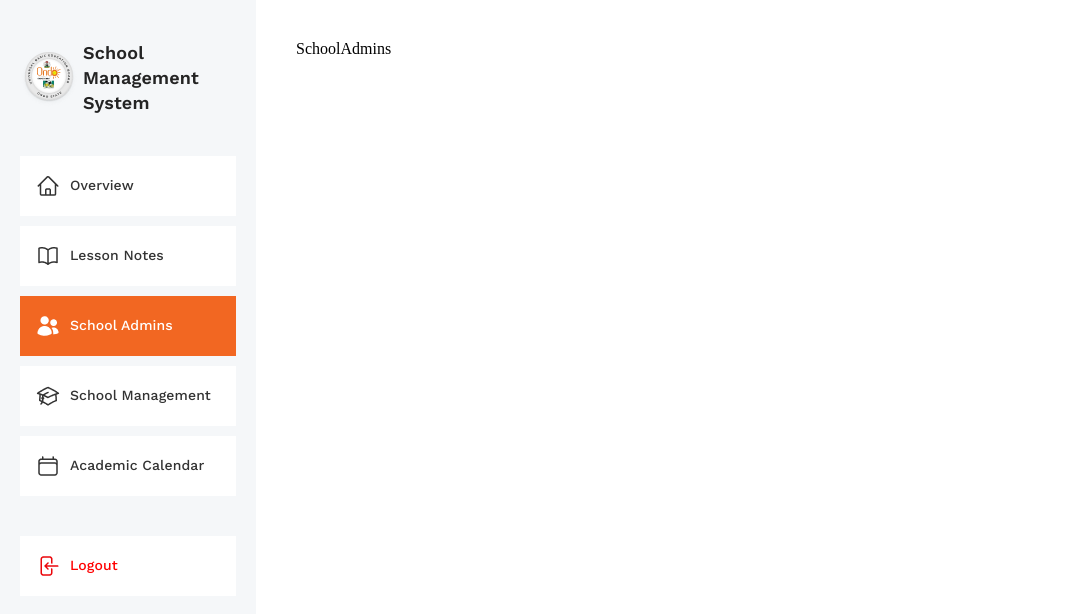
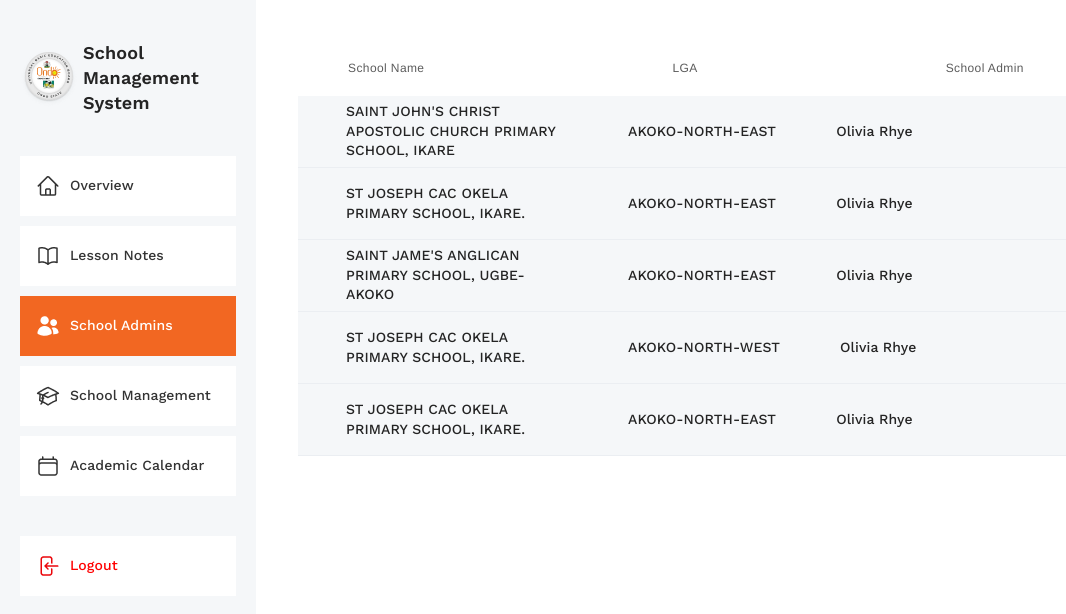
Before and after one commit to Tehub-dev/subeb-frontend, a React (Create React App) app in the folder subeb/: page /school-admin in a window 1280 px wide. Shown: the top 614 px of the page, without its empty margins (0-1066 px from the left). Built offline with nearby package versions, Linux system fonts and the light colour scheme.

Commit message:
table part

```diff
--- a/subeb/package.json
+++ b/subeb/package.json
@@ -9,9 +9,12 @@
     "@testing-library/user-event": "^13.5.0",
     "iconsax-react": "^0.0.8",
     "react": "^18.2.0",
+    "react-data-table-component": "^7.5.4",
     "react-dom": "^18.2.0",
     "react-router-dom": "^6.16.0",
     "react-scripts": "5.0.1",
+    "react-table": "^7.8.0",
+    "styled-components": "^6.1.0",
     "web-vitals": "^2.1.4"
   },
   "scripts": {
--- /dev/null
+++ b/subeb/src/components/table/Table.jsx
@@ -0,0 +1,105 @@
+import React from 'react'
+import './table.css'
+import DataTable from 'react-data-table-component';
+
+function Table() {
+    const columns = [
+        {
+            name: 'School Name',
+            selector: row => row.schoolName
+        },
+        {
+            name: 'LGA',
+            selector: row => row.lga
+        },
+        {
+            name: 'School Admin',
+            selector: row => row.SchoolAdmin
+        }
+    ];
+
+    const data = [
+        {
+            id: 1,
+            schoolName: `SAINT JOHN'S CHRIST APOSTOLIC CHURCH PRIMARY SCHOOL, IKARE`,
+            lga:`AKOKO-NORTH-EAST`,
+            SchoolAdmin:`Olivia Rhye`
+        },
+        {
+            id: 2,
+            schoolName: `ST JOSEPH CAC OKELA PRIMARY SCHOOL, IKARE.`,
+            lga:`AKOKO-NORTH-EAST`,
+            SchoolAdmin:`Olivia Rhye`
+        },
+        {
+            id: 3,
+            schoolName: `SAINT JAME'S ANGLICAN PRIMARY SCHOOL, UGBE- AKOKO`,
+            lga:`AKOKO-NORTH-EAST`,
+            SchoolAdmin:`Olivia Rhye`
+        },
+        {
+            id: 4,
+            schoolName: `ST JOSEPH CAC OKELA PRIMARY SCHOOL, IKARE.`,
+            lga:`AKOKO-NORTH-WEST`,
+            SchoolAdmin:`Olivia Rhye`
+        },
+        {
+            id: 5,
+            schoolName: `ST JOSEPH CAC OKELA PRIMARY SCHOOL, IKARE.`,
+            lga:`AKOKO-NORTH-EAST`,
+            SchoolAdmin:`Olivia Rhye`
+        }
+    ];
+
+    const customStyles = {
+        rows:{
+            style: {
+                color: '#242424',
+                fontFamily: 'Work Sans',
+                fontSize: '14px',
+                fontStyle: 'normal',
+                fontWeight: '500',
+                lineHeight: '140%',
+                letterSpacing: '0.1px',
+                whiteSpace: 'break-spaces'
+            },
+        },
+        headCells: {
+            style: {
+                color: '#5C5C5C',
+                fontFamily: 'Helvetica',
+                fontSize: '12px',
+                fontStyle: 'normal',
+                fontWeight: '400',
+                lineHeight: '140%', /* 16.8px */
+                letterSpacing: '0.4px',
+            },
+        },
+        cells: {
+            style: {
+                display: 'flex',
+                height: '72px',
+                padding: 'var(--16, 16px) var(--24, 24px)',
+                alignItems: 'center',
+                gap: '12px',
+                alignSelf: 'stretch',
+                borderBottom: '#EBEEF2',
+                background: '#F5F7F9',
+            },
+        },
+    };
+
+  return (
+    <div className='table_comp'>
+    <DataTable
+        columns={columns}
+        data={data}
+        pagination
+        customStyles={customStyles}
+    >
+    </DataTable>
+    </div>
+  )
+}
+
+export default Table
--- /dev/null
+++ b/subeb/src/components/table/Table1.jsx
@@ -0,0 +1,91 @@
+import React from 'react'
+import { useTable } from "react-table"
+import './table.css'
+
+function Table1() {
+    const school = [
+        {
+            id: 1,
+            schoolName: `SAINT JOHN'S CHRIST APOSTOLIC CHURCH PRIMARY SCHOOL, IKARE`,
+            lga: `AKOKO-NORTH-EAST`,
+            SchoolAdmin: `Olivia Rhye`
+        },
+        {
+            id: 2,
+            schoolName: `ST JOSEPH CAC OKELA PRIMARY SCHOOL, IKARE.`,
+            lga: `AKOKO-NORTH-EAST`,
+            SchoolAdmin: `Olivia Rhye`
+        },
+        {
+            id: 3,
+            schoolName: `SAINT JAME'S ANGLICAN PRIMARY SCHOOL, UGBE- AKOKO`,
+            lga: `AKOKO-NORTH-EAST`,
+            SchoolAdmin: `Olivia Rhye`
+        },
+        {
+            id: 4,
+            schoolName: `ST JOSEPH CAC OKELA PRIMARY SCHOOL, IKARE.`,
+            lga: `AKOKO-NORTH-WEST`,
+            SchoolAdmin: `Olivia Rhye`
+        },
+        {
+            id: 5,
+            schoolName: `ST JOSEPH CAC OKELA PRIMARY SCHOOL, IKARE.`,
+            lga: `AKOKO-NORTH-EAST`,
+            SchoolAdmin: `Olivia Rhye`
+        }
+    ];
+
+    const data = React.useMemo(() => school, []);
+    const columns = React.useMemo(() => [
+    {
+        Header: "School Name",
+        accessor: "schoolName",
+    },
+    {
+        Header: "LGA",
+        accessor: "lga",
+    },
+    {
+        Header: "School Admin",
+        accessor: "SchoolAdmin",
+    },
+],
+    []
+    );
+
+    const { getTableProps, getTableBodyProps, headerGroups, rows, prepareRow } = useTable({ columns, data });
+    return (
+        <div className='table1'>
+            <table {...getTableProps()}>
+                <thead>
+                    {headerGroups.map((headerGroup) => (
+                        <tr {...headerGroup.getHeaderGroupProps()}>
+                            {headerGroup.headers.map((column) => (
+                                <th {...column.getHeaderProps()}>
+                                    {column.render("Header")}
+                                </th>
+                            ))}
+                        </tr>
+                    ))}
+                </thead>
+                <tbody {...getTableBodyProps()}>
+                    {rows.map((row) =>{
+                       prepareRow(row)
+                       return (
+                        <tr {...row.getRowProps()}>
+                            {row.cells.map((cell) => (
+                                <td {...cell.getCellProps()}>
+                                    {cell.render("Cell")}
+                                </td>
+                            ))}
+                        </tr>
+                       )
+                    })}
+                </tbody>
+            </table>
+        </div>
+    )
+}
+
+export default Table1
--- /dev/null
+++ b/subeb/src/components/table/table.css
@@ -0,0 +1,54 @@
+thead tr {
+    display: flex;
+    height: 44px;
+    padding: 12px var(--24, 24px);
+    align-items: center;
+    gap: 12px;
+    align-self: stretch;
+}
+
+thead tr th {
+    color: var(--color-grey-grey-400, #5C5C5C);
+    padding: 16px 24px;
+    font-family: Helvetica;
+    font-size: 12px;
+    font-style: normal;
+    font-weight: 400;
+    line-height: 140%;
+    /* 16.8px */
+    letter-spacing: 0.4px;
+}
+
+tbody tr {
+    display: flex;
+    height: 72px;
+    padding: var(--16, 16px) var(--24, 24px);
+    align-items: center;
+    gap: 12px;
+    align-self: stretch;
+    border-bottom: 1px solid var(--color-surface-normal-active, #EBEEF2);
+    background: var(--color-surface-white-active, #F5F7F9);
+}
+
+tbody tr td {
+    color: var(--color-grey-grey-700, #242424);
+    max-width: 270px;
+    padding: 16px 24px;
+    font-family: Work Sans;
+    font-size: 14px;
+    font-style: normal;
+    font-weight: 500;
+    line-height: 140%;
+    /* 19.6px */
+    letter-spacing: 0.1px;
+    white-space: break-spaces;
+}
+
+
+
+thead tr {
+    padding: 26px;
+    display: flex;
+    gap: 200px;
+
+}
--- a/subeb/src/pages/app/sms-app/admin/SchoolAdmins.js
+++ b/subeb/src/pages/app/sms-app/admin/SchoolAdmins.js
@@ -1,8 +1,12 @@
 import React from 'react'
-
+// import Table from '../../../../components/table/Table'
+import Table1 from '../../../../components/table/Table1'
 const SchoolAdmins = () => {
   return (
-    <div>SchoolAdmins</div>
+    <div>
+      {/* <Table /> */}
+      <Table1 />
+    </div>
   )
 }
 
```
Also changed, not shown: 1 other file (tests, documents, lock files or other folders).
